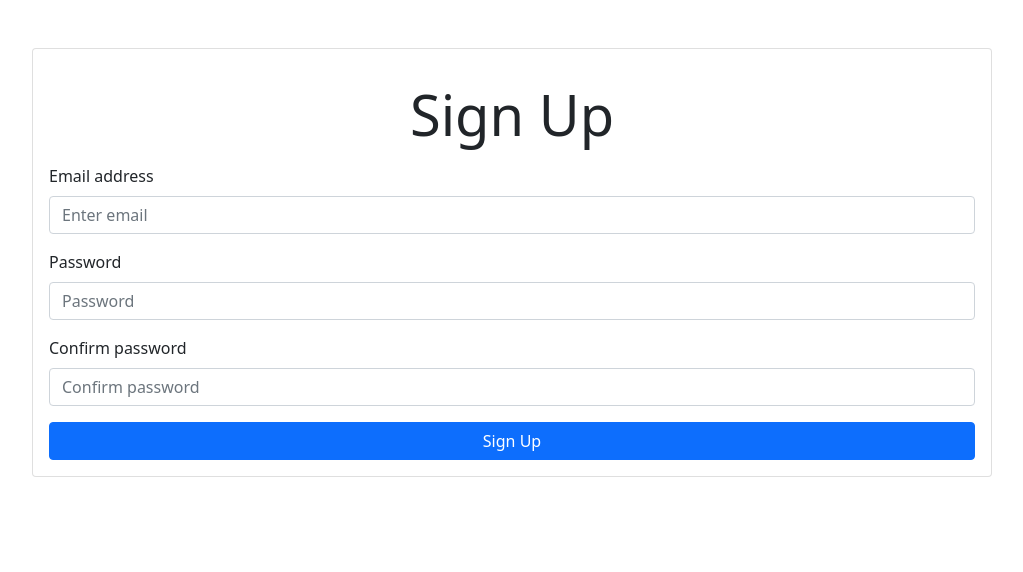
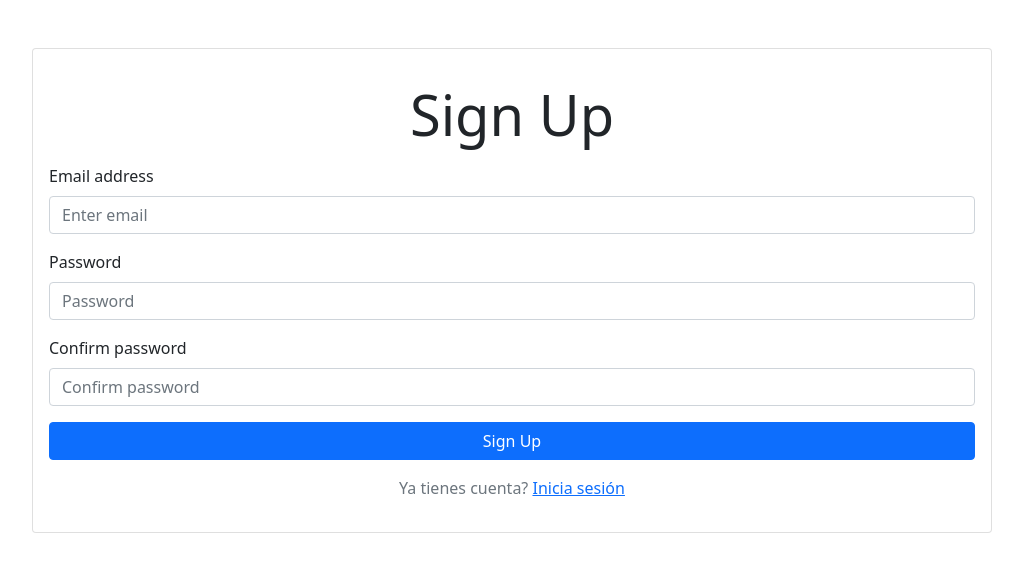
Before and after one commit to pedroagont/frontend-g7, a React (Create React App) app: page /signup in a window 1280 px wide. Shown: the top 572 px of the page, without its empty margins (128-1151 px from the left). Built offline with nearby package versions, Linux system fonts and the light colour scheme; no server answers.

Commit message:
Agregar lógica router, agregar link para login, eliminar currentUser

```diff
--- a/src/components/Signup.js
+++ b/src/components/Signup.js
@@ -1,14 +1,16 @@
 import { useRef, useState } from 'react';
 import { Alert, Button, Card, Form } from 'react-bootstrap';
 import { useAuth } from '../contexts/authContext';
+import { Link, useHistory } from 'react-router-dom';
 
 function Signup() {
   const emailRef = useRef();
   const passwordRef = useRef();
   const confirmPasswordRef = useRef();
-  const { currentUser, signup } = useAuth();
+  const { signup } = useAuth();
   const [ error, setError ] = useState('');
   const [ loading, setLoading ] = useState('');
+  const history = useHistory();
 
   async function handleSubmit(e){
     e.preventDefault();
@@ -21,7 +23,7 @@ function Signup() {
       setError('')
       setLoading(true)
       await signup(emailRef.current.value, passwordRef.current.value);
-      console.log(currentUser);
+      history.push('/login');
     } catch (e) {
       setError('Error al crear usuario: ' + e.message)
       setLoading(false)
@@ -54,6 +56,9 @@ function Signup() {
             Sign Up
           </Button>
         </Form>
+        <Card.Text className="text-muted text-center my-3">
+          Ya tienes cuenta? <Link to="/login">Inicia sesión</Link>
+        </Card.Text>
       </Card.Body>
     </Card>
   );
```
